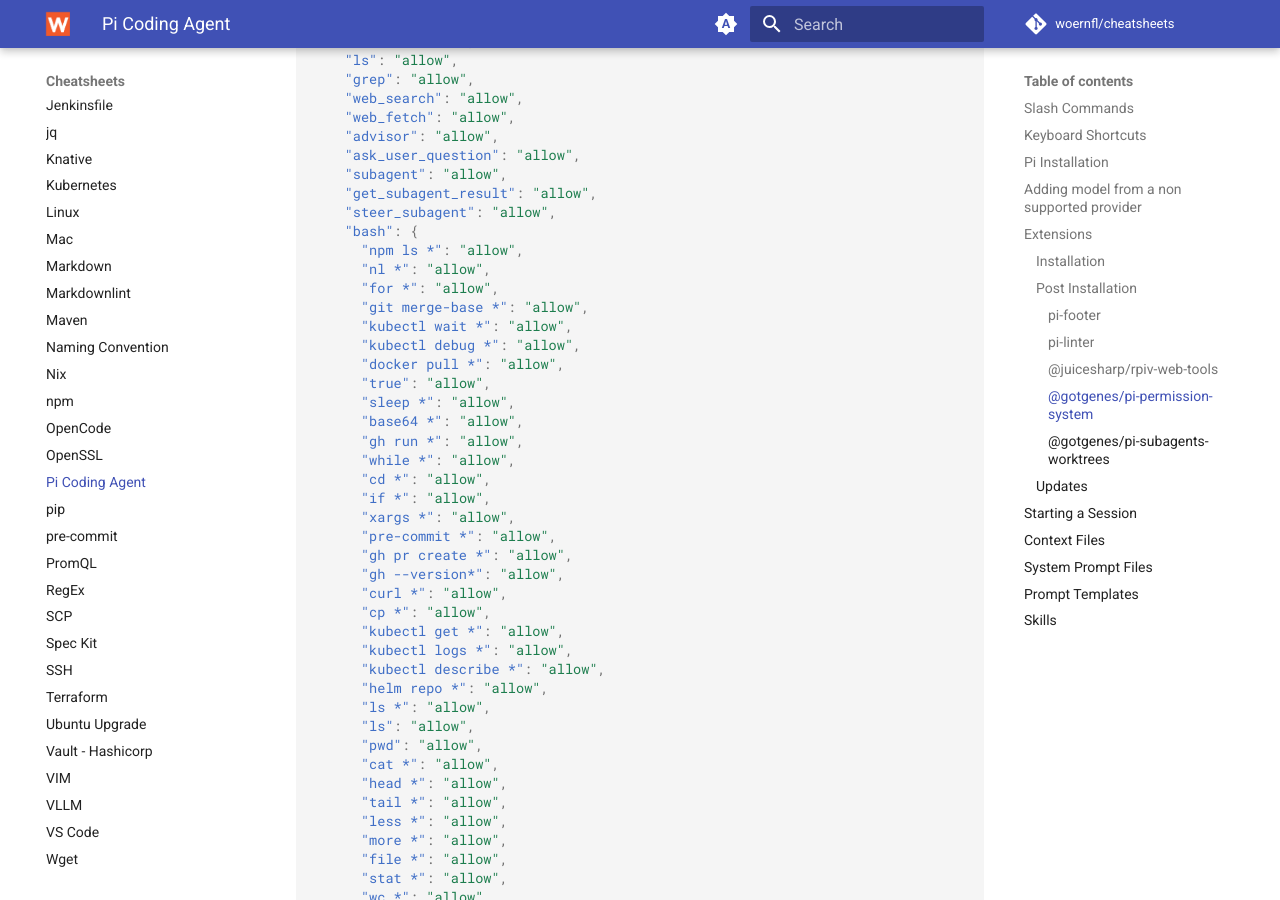
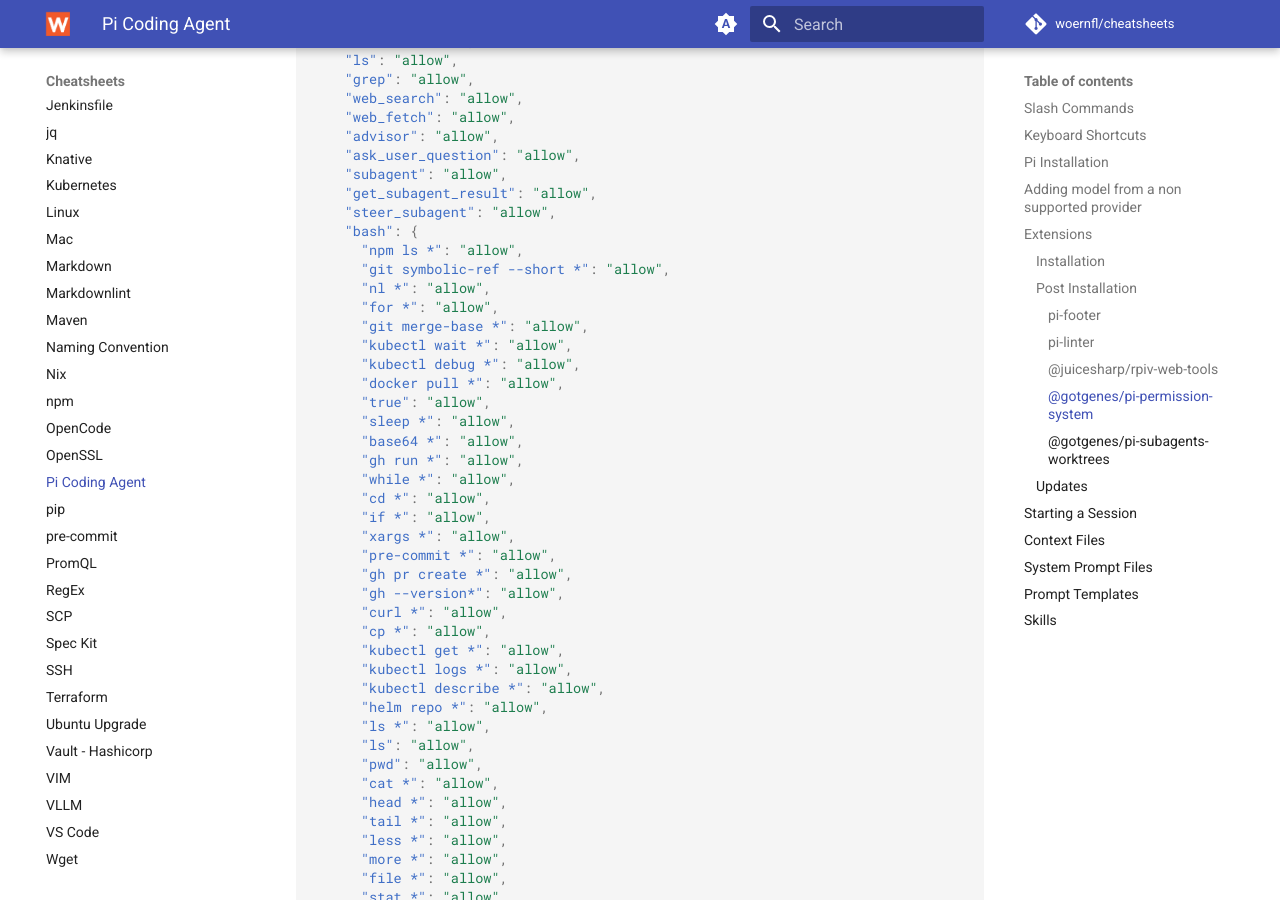
Before and after one commit to woernfl/cheatsheets, an MkDocs documentation site: the page built from docs/pi.md, in a window 1280 px wide and 900 px high, scrolled down 6660 px. Built offline with MkDocs 1.6.1 and Material for MkDocs 9.7.7, drawn with Linux system fonts in a browser that asks for light colours; comment, search, counter and statistics services are not loaded.

Commit message:
Allow git symbolic-ref command in pi.md (#454)

```diff
--- a/docs/pi.md
+++ b/docs/pi.md
@@ -313,6 +313,7 @@
     "steer_subagent": "allow",
     "bash": {
       "npm ls *": "allow",
+      "git symbolic-ref --short *": "allow",
       "nl *": "allow",
       "for *": "allow",
       "git merge-base *": "allow",
```
